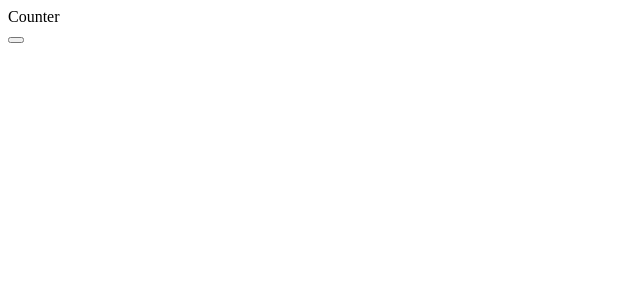
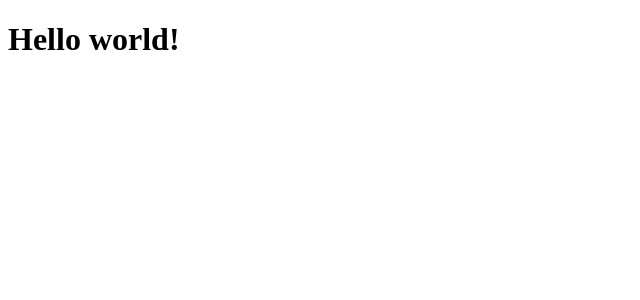
Before and after one commit to actuallylost/tveeter, a React (Vite) app in the folder app/: page / in a window 1280 px wide. Shown: the top 300 px of the page, without its empty margins (0-640 px from the left). Built offline with nearby package versions, Linux system fonts and the light colour scheme.

Commit message:
fix: vite server not launching

```diff
--- a/app/package.json
+++ b/app/package.json
@@ -1,7 +1,7 @@
 {
-    "name": "tveeter-web",
+    "name": "app",
     "private": true,
-    "version": "0.0.0",
+    "version": "0.0.1",
     "type": "module",
     "scripts": {
         "dev": "vite",
--- a/app/public/index.html
+++ b/app/public/index.html
@@ -2,12 +2,11 @@
 <html lang="en">
     <head>
         <meta charset="UTF-8" />
-    <link rel="icon" type="image/svg+xml" href="/vite.svg" />
         <meta name="viewport" content="width=device-width, initial-scale=1.0" />
-    <title>Vite + React + TS</title>
+        <title>Tveeter Chat</title>
     </head>
     <body>
         <div id="root"></div>
-    <script type="module" src="/src/main.tsx"></script>
+        <script type="module" src="../src/main.tsx"></script>
     </body>
 </html>
--- a/app/src/App.tsx
+++ b/app/src/App.tsx
@@ -1,14 +1,11 @@
-import { useState } from "react";
+import React from "react";
 
-const App = () => {
-    const [count, setCount] = useState(0);
-
+function App() {
     return (
-        <>
-            <div>Counter</div>
-            <button onClick={() => setCount((prev) => prev + 1)}></button>
-        </>
+        <div>
+            <h1>Hello world!</h1>
+        </div>
     );
-};
+}
 
 export default App;
--- a/app/src/main.tsx
+++ b/app/src/main.tsx
@@ -1,5 +1,5 @@
 import React from "react";
-import ReactDOM from "react-dom/client";
+import ReactDOM from "react-dom";
 import App from "./App";
 
 ReactDOM.createRoot(document.getElementById("root") as HTMLElement).render(
```
Also changed, not shown: app/vite.config.ts (+4 -4 lines), app/.eslintrc.js (deleted), app/README.md (deleted), app/tsconfig.json (indentation only), app/tsconfig.node.json (indentation only), 2 other files (tests, documents, lock files or other folders). Lines whose indentation alone changed are shown as unchanged.
